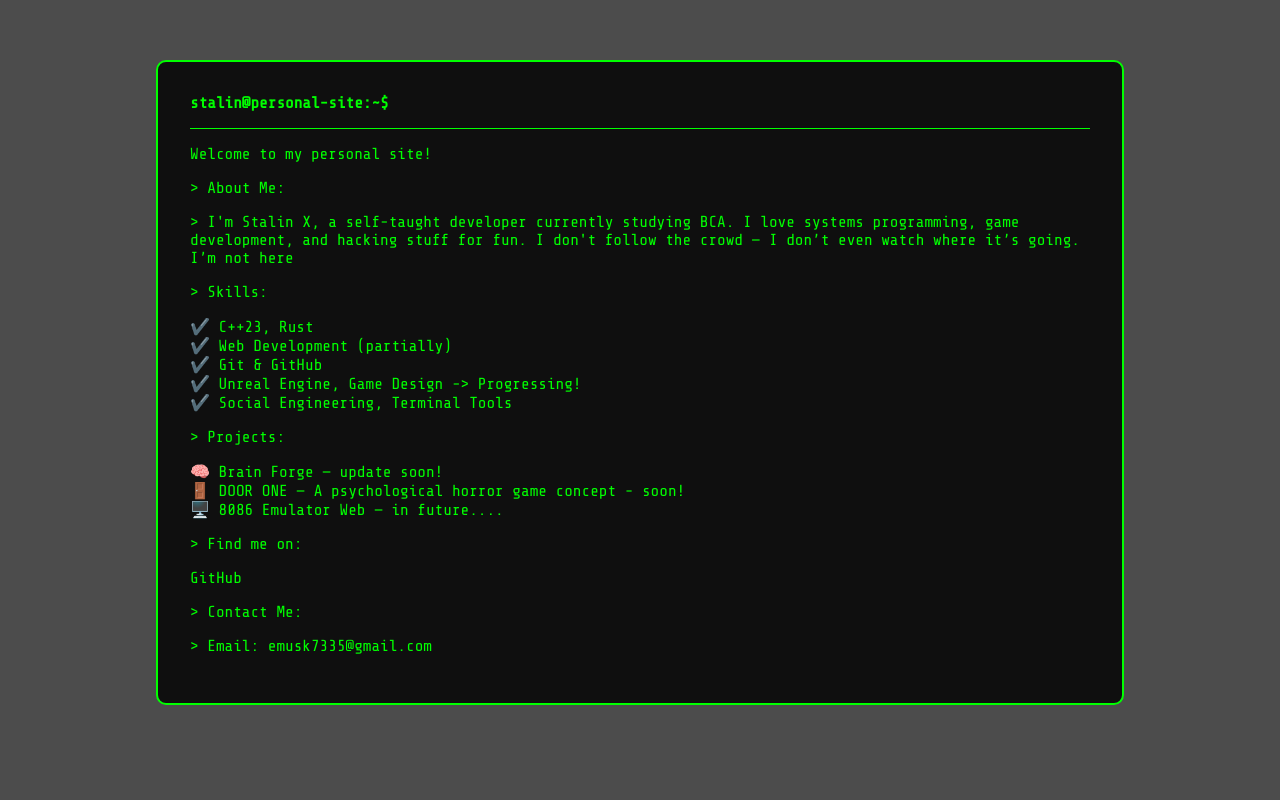
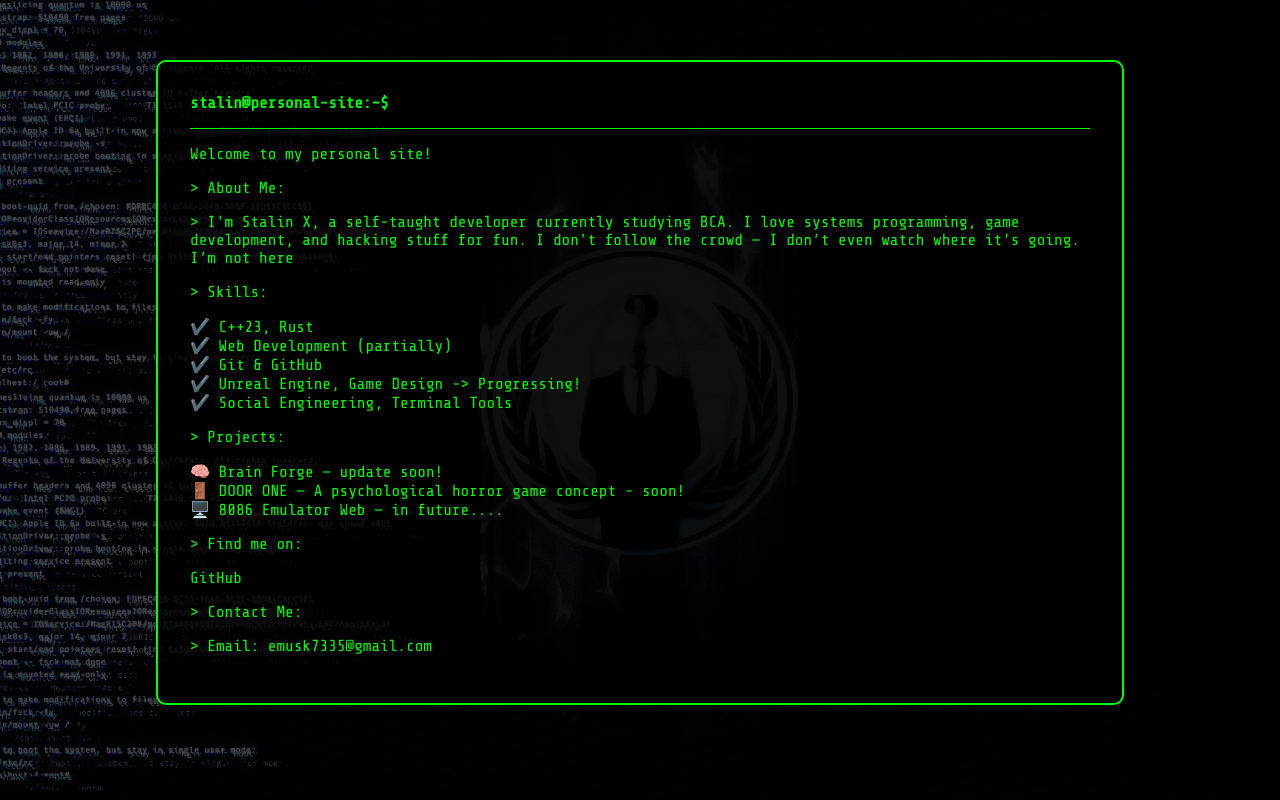
Before and after one commit to stnzzz369/site, a plain HTML site: page index.html in a window 1280 px wide. Drawn offline with nearby package versions, Linux system fonts and the light colour scheme; the site is published under a folder, as on GitHub Pages, so addresses that start at the root find nothing.

Commit message:
Update index.html

```diff
--- a/index.html
+++ b/index.html
@@ -7,7 +7,7 @@
   <link rel="stylesheet" href="style.css" />
   <style>
     body {
-      background: url('/pics/background.jpg') no-repeat center center fixed;
+      background: url('background.jpg') no-repeat center center fixed;
       background-size: cover;
       position: relative;
     }
```
